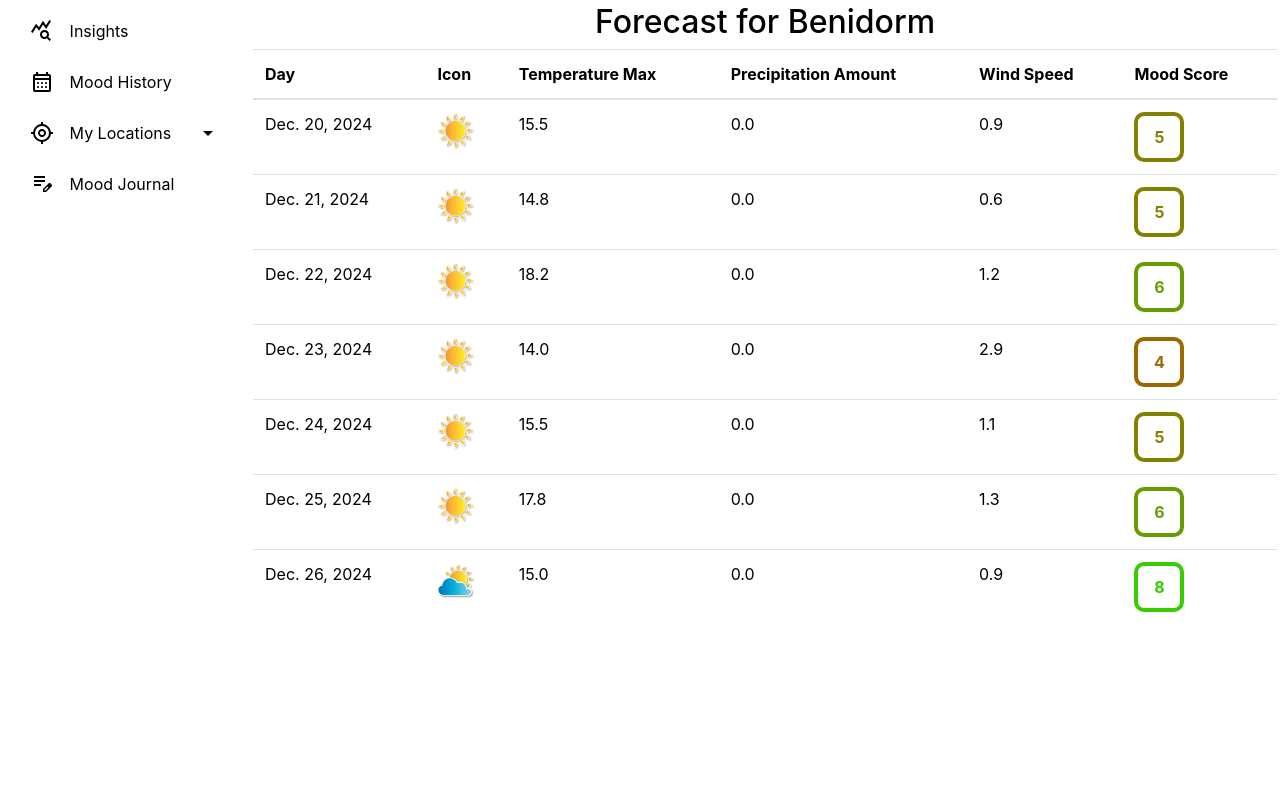
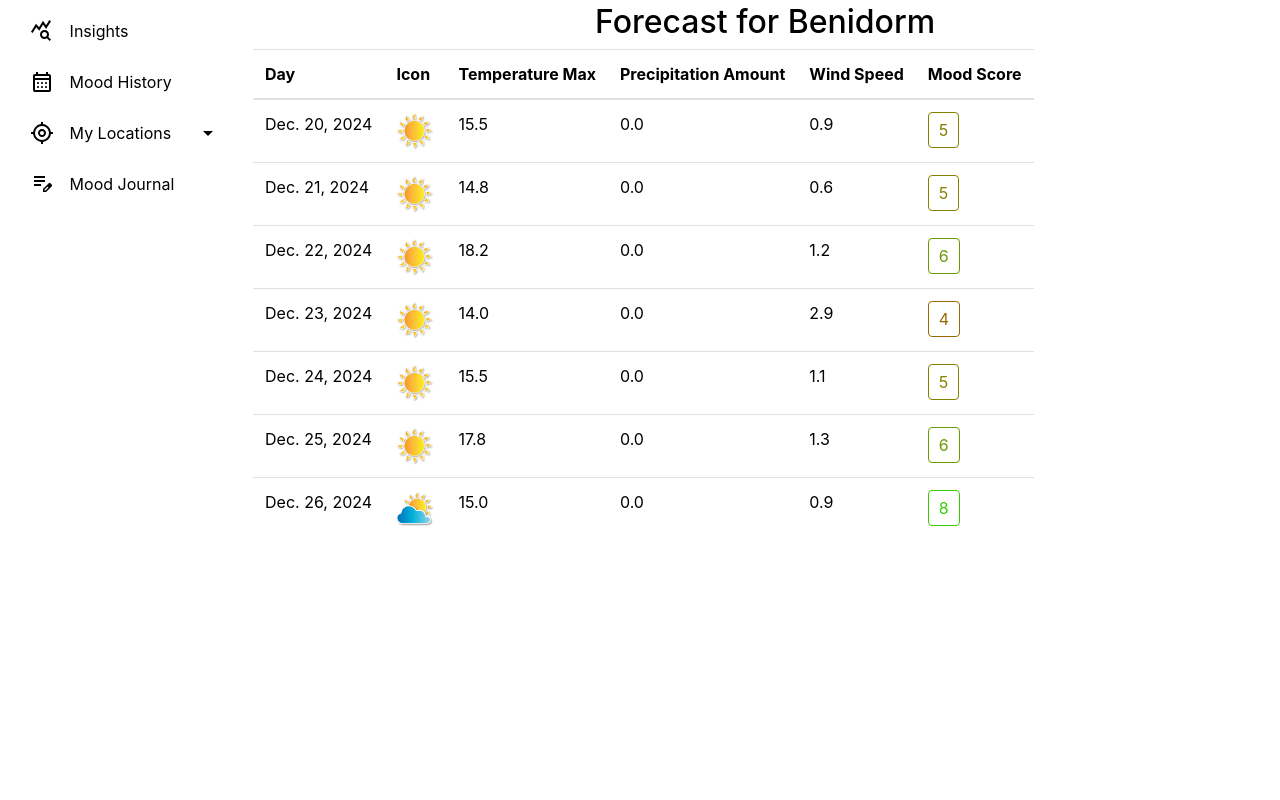
Before and after one commit to AdamRyanUK/moodapp, a Django app: page / in a window 1280 px wide. Shown: the part 80-880 px from the top of the page. Run offline with Django 3.2, Linux system fonts and the light colour scheme; a user stored in the database is signed in; data comes from the database, SQL or seed files in the repository; both versions use the stored data as it was after the commit; data that the repository does not hold is empty; some libraries are stand-ins or nearby versions.

Commit message:
mobile friendly

```diff
--- a/core/static/css/stylesheet.css
+++ b/core/static/css/stylesheet.css
@@ -59,7 +59,9 @@
   margin-left: auto;          /* Push the last item to the right */
 }
 
-
+.magnifying-glass{
+  display: none;
+}
 #navbar svg{
   flex-shrink: 0;
   fill: var(--text-clr);
@@ -348,11 +350,24 @@
 main{
     grid-area: main;
   padding: min(3px, 7%);
+  overflow-x: auto; /* Enable horizontal scrolling */
+  min-width: 0; /*prevent overflow from cutting off text*/
 }
 main p{
   color: var(--secondary-text-clr);
   margin-top: 5px;
   margin-bottom: 15px;
+}
+.table-responsive {
+  overflow-x: auto;
+}
+.table {
+  width: 100%;
+  border-collapse: collapse;
+}
+.table th, .table td {
+  position: relative;
+  white-space: nowrap;
 }
 .container{
   border: 1px solid var(--line-clr);
@@ -362,14 +377,30 @@
 
   h2, p { margin-top: 1em }
 }
+.table {
+  display: block !important;
+  overflow-x: auto !important;
+  width: 100% !important;
+}
+
 
 
 @media(max-width: 800px){
   body{
     grid-template-columns: 1fr;
   }
+  #navbar ul {
+    justify-content: flex-end;  /* Spread items out but maintain the row layout */
+  }
+  .magnifying-glass{
+    display: block;
+    padding-right: 25px;
+    background-color: #007bff; /* Background color for the rounded rectangle */
+    border-radius: 6px 12px; /* This makes the corners rounded */
+    padding: 2px; /* Add some padding around the icon */
+  }
   main{
-    padding: 2em 1em 60px 1em;
+    padding: 0.5em 1em 1em 1em;
   }
   .container{
     border: none;
@@ -378,6 +409,15 @@
   .hideOnMobile{
     display: none;
   }
+  .freeze-col {
+    position: sticky;
+    left: 0;
+    background: white;
+    z-index: 1;
+    min-width: 100px; /* Ensure a minimum width for the column */
+    box-shadow: 1px 0 0 #dee2e6;
+  }
+
   #sidebar{
     height: 60px;
     width: 100%;
--- a/core/templates/core/base.html
+++ b/core/templates/core/base.html
@@ -36,7 +36,7 @@
 
             {% if user.is_authenticated %}
             <li>
-                <form method="GET" action="{% url 'home' %}" class="search-form">
+                <form method="GET" action="{% url 'home' %}" class="search-form hideOnMobile">
                     <input class="form-control mr-2 search-box hideOnMobile" type="text" id="search-location" name="location" placeholder="Get forecast for somewhere else" autocomplete="off">
                     <ul id="suggestions" class="suggestion-box list-group mt-1 hideOnMobile"></ul>
                     <input type="hidden" id="latitude" name="latitude">
@@ -48,6 +48,10 @@
                     </button>
                 </form>
             </li>
+            <li class="magnifying-glass">
+                <a href="#"></a><svg xmlns="http://www.w3.org/2000/svg" height="40px" viewBox="0 -960 960 960" width="40px" fill="#5f6368"><path d="M784-120 532-372q-30 24-69 38t-83 14q-109 0-184.5-75.5T120-580q0-109 75.5-184.5T380-840q109 0 184.5 75.5T640-580q0 44-14 83t-38 69l252 252-56 56ZM380-400q75 0 127.5-52.5T560-580q0-75-52.5-127.5T380-760q-75 0-127.5 52.5T200-580q0 75 52.5 127.5T380-400Z"/></svg></a>
+            </li>
+
             {% endif %}
 
             <li>
--- a/core/templates/core/home.html
+++ b/core/templates/core/home.html
@@ -1,33 +1,27 @@
 {% extends 'core/base.html' %}
 {% load static %}
 {% load custom_filters %}
-
-<td>
-    <button class="mood-score-btn" style="background-color: {{ data.mood_score|mood_score_color }}">
-        {{ data.mood_score }}
-    </button>
-</td>
-
 
 {% block content %}
 <!-- Forecast Table -->
 {% if weather_data %}
 <h2 style="text-align: center;">Forecast for {{ city }}</h2>
+<div class="table-responsive">
     <table class="table table-hover">
         <thead>
             <tr>
-                <th scope="col">Day</th>
+                <th class="freeze-col" scope="col">Day</th>
                 <th scope="col">Icon</th>
                 <th scope="col">Temperature Max</th>
                 <th scope="col">Precipitation Amount</th>
                 <th scope="col">Wind Speed</th>
-                <th scope="col">Mood Score</th> <!-- New column for Mood Score -->
+                <th scope="col">Mood Score</th>
             </tr>
         </thead>
         <tbody>
             {% for data in weather_data %}
             <tr>
-                <td>{{ data.day }}</td>
+                <td class="freeze-col">{{ data.day }}</td>
                 <td><img src="{% static 'images/icons/' %}{{ data.icon }}.png" alt="Icon"></td>
                 <td>{{ data.temperature_max }}</td>
                 <td>{{ data.precipitation_amt }}</td>
@@ -38,50 +32,34 @@
                             style="border-color: {{ data.mood_score|mood_score_color }}; color: {{ data.mood_score|mood_score_color }};">
                             {{ data.mood_score }}
                     </button>
-                </td> <!-- Display Mood Score -->
+                </td>
             </tr>
             {% endfor %}
         </tbody>
     </table>
-
+</div>
 {% else %}
     <p>No weather forecast available for the upcoming days.</p>
 {% endif %}
-
 {% endblock %}
 
 {% block extra_head %}
 <style>
-
-    .position-relative {
-        position: relative;
-    }
-
-    /* Styling for the Mood Score Button */
 .mood-score-btn {
-        background-color: transparent;  /* No background color */
-        border: 4px solid #007bff;      /* Default border color */
-        border-radius: 10px;            /* Rounded edges */
-        padding: 10px 20px;             /* Adjusted padding for better size */
-        font-weight: bold;
-        color: #007bff;                 /* Default text color */
+  border: 1px solid;
+  border-radius: 4px;
+  padding: 5px 10px;
+  background-color: transparent;
   cursor: pointer;
-        display: inline-flex;           /* Use flexbox for centering */
-        justify-content: center;        /* Center horizontally */
-        align-items: center;            /* Center vertically */
-        width: 50px;                    /* Fixed width */
-        height: 50px;                   /* Fixed height */
-        text-align: center;
-        font-size: 16px;                /* Adjust text size */
+  transition: background-color 0.3s;
 }
 
 .mood-score-btn:hover {
-        background-color: #f0f0f0;      /* Slight background change on hover */
+  background-color: #f0f0f0;
 }
 
 .mood-score-btn:focus {
-        outline: none;                  /* Remove focus outline */
+  outline: none;
 }
-
 </style>
 {% endblock %}
```
Also changed, not shown: db.sqlite3. Lines whose indentation alone changed are shown as unchanged.
